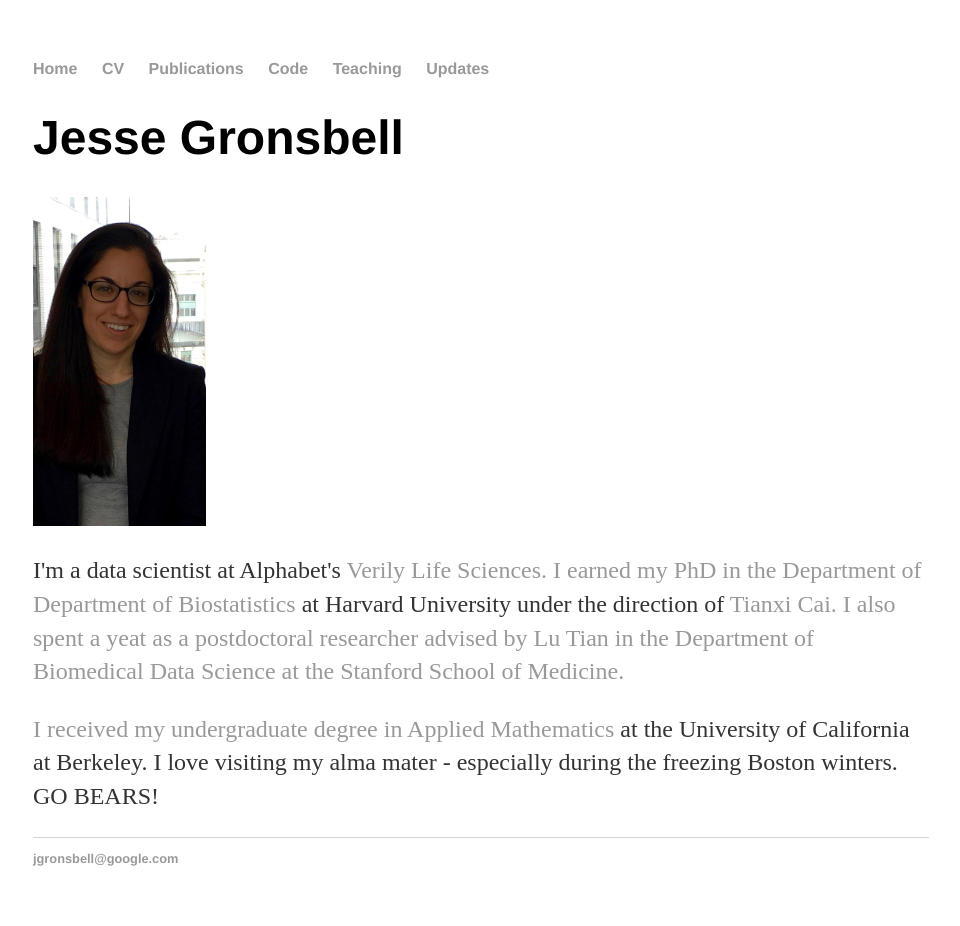
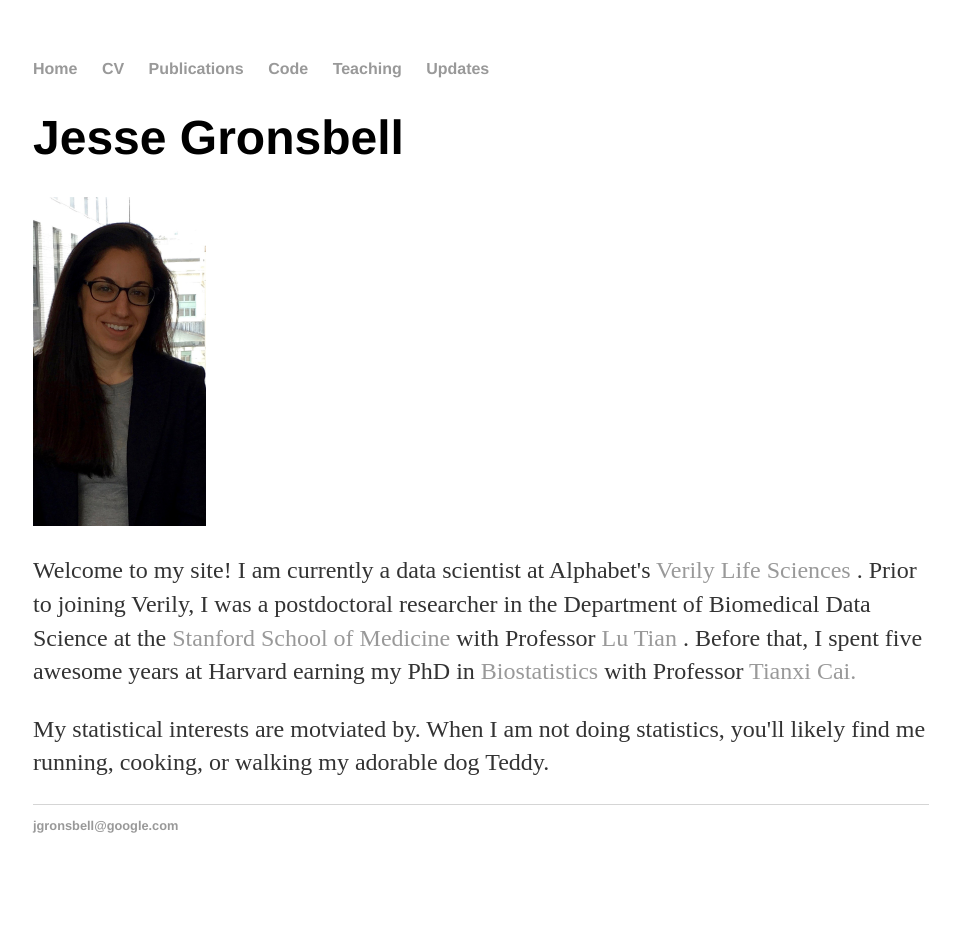
Before and after one commit to jgrons/old_website, a Jekyll site: the page built from index.html, in a window 1280 px wide. Shown: the whole page, without its empty margins (159-1119 px from the left). Built offline with Jekyll 4.4.1, drawn with Linux system fonts in a browser that asks for light colours; nearby versions of some CDN libraries; some web fonts are replaced; after the commit the page ends 900 px from its top, so only the background shows below that.

Commit message:
Update index.html

```diff
--- a/index.html
+++ b/index.html
@@ -10,17 +10,17 @@
                   title="JG" alt="JG"/></a>
         </div>
 
-	<p> I'm a data scientist at Alphabet's <a href="https://verily.com/"> Verily Life Sciences.  I earned my PhD in the
-		Department of <a href="https://www.hsph.harvard.edu/biostatistics/"> Department of
-		Biostatistics </a> at Harvard University under the direction of <a href="https://www.hsph.harvard.edu/tianxi-cai/">
-		Tianxi Cai.  I also spent a yeat as a postdoctoral researcher advised by <a href="https://statistics.stanford.edu/people/lu-tian">
-		Lu Tian in the <a href="http://med.stanford.edu/dbds.html"> Department of Biomedical Data Science at the Stanford School of Medicine.
-		</p>
-
-		<p>
-		I received my undergraduate degree in <a href="https://math.berkeley.edu"> Applied Mathematics</a> at
-		the University of California at Berkeley.  I love visiting my alma mater - especially during the freezing
-			Boston winters.  GO BEARS!
+	<p> Welcome to my site!  I am currently a data scientist at Alphabet's <a href="https://verily.com/">
+	Verily Life Sciences </a>.  Prior to joining Verily, I was a postdoctoral researcher in the Department
+	of Biomedical Data Science at the <a href="http://med.stanford.edu/dbds.html"> Stanford School of Medicine </a>
+	with Professor <a href="https://statistics.stanford.edu/people/lu-tian"> Lu Tian </a>.  Before that, I spent five
+	awesome years at Harvard earning my PhD in <a href="https://www.hsph.harvard.edu/biostatistics/"> Biostatistics </a>
+	with Professor <a href="https://www.hsph.harvard.edu/tianxi-cai/"> Tianxi Cai.
+	</p>
+	<p>
+		My statistical interests are motviated by.
+		When I am not doing statistics, you'll likely find me running, cooking, or walking my adorable dog
+		Teddy.
 		</p>
 
 
```
